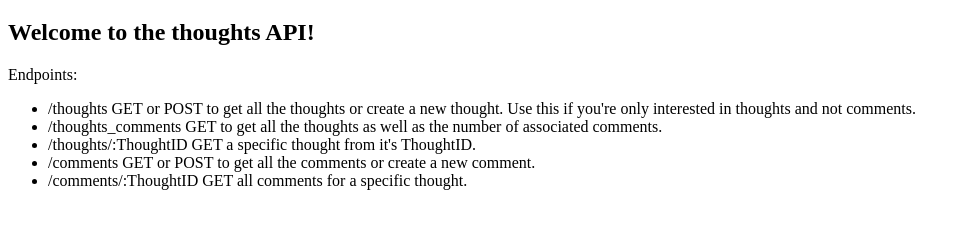
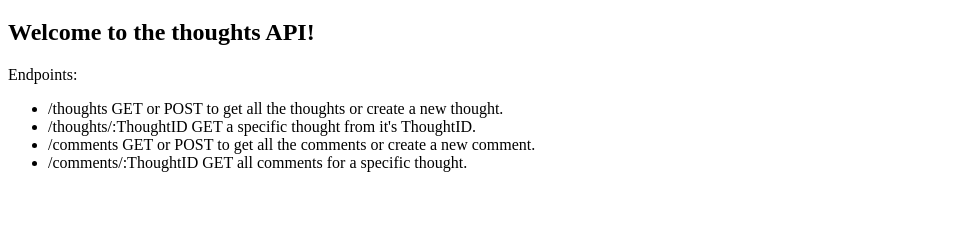
Before and after one commit to alicefritz/thoughts-api, a website: page index.html in a window 1280 px wide. Shown: the part 61-290 px from the top of the page, without its empty margins (0-970 px from the left). Drawn offline with Linux system fonts and the light colour scheme.

Commit message:
updated index.html to represent resent removal of thoughts_comments endpoint

```diff
--- a/index.html
+++ b/index.html
@@ -11,8 +11,7 @@
   <h2>Welcome to the thoughts API!</h2>
   <p>Endpoints:
     <ul>
-      <li>/thoughts GET or POST to get all the thoughts or create a new thought. Use this if you're only interested in thoughts and not comments.</li>
-      <li>/thoughts_comments GET to get all the thoughts as well as the number of associated comments.</li>
+      <li>/thoughts GET or POST to get all the thoughts or create a new thought.</li>
       <li>/thoughts/:ThoughtID GET a specific thought from it's ThoughtID.</li>
       <li>/comments GET or POST to get all the comments or create a new comment.</li>
       <li>/comments/:ThoughtID GET all comments for a specific thought.</li>
```
